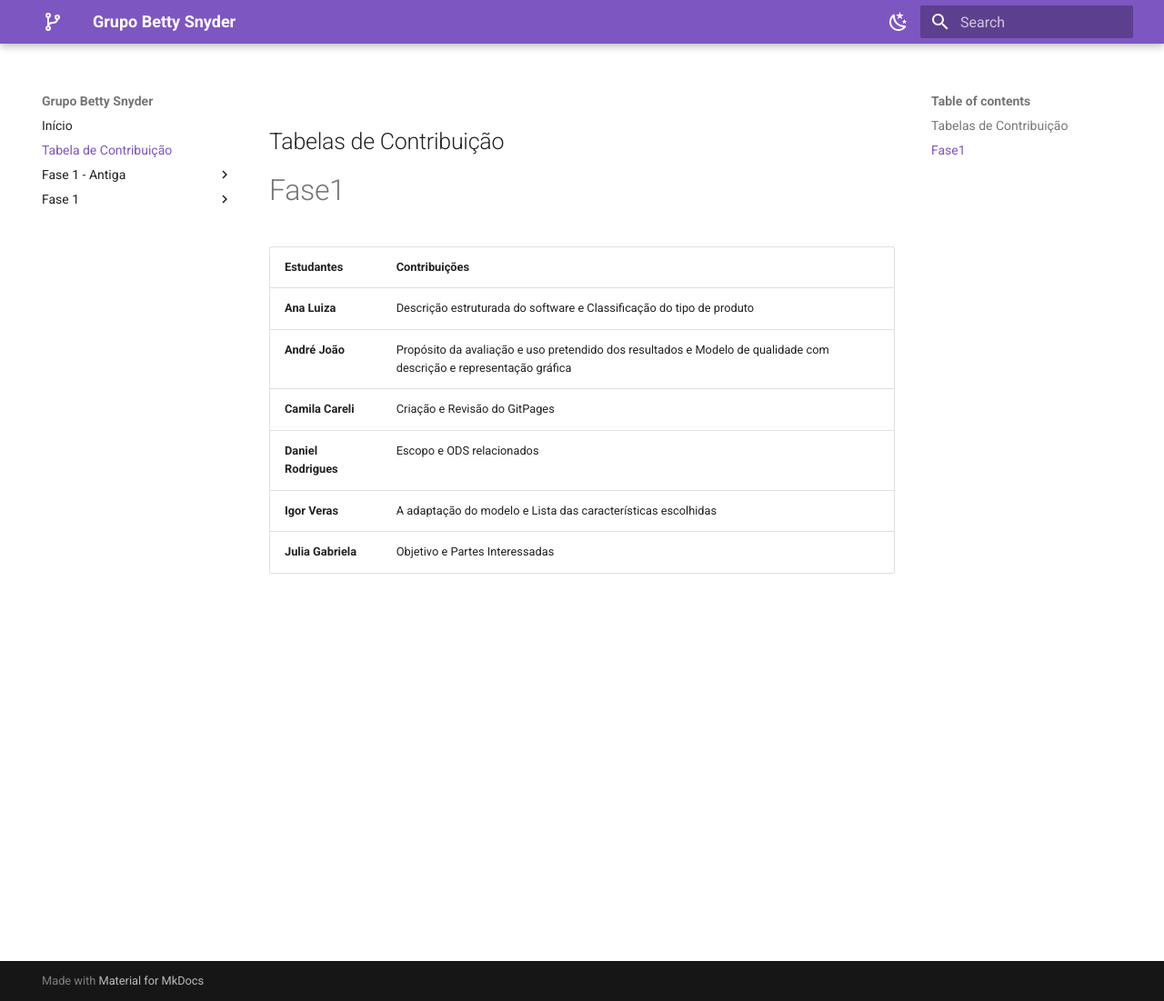
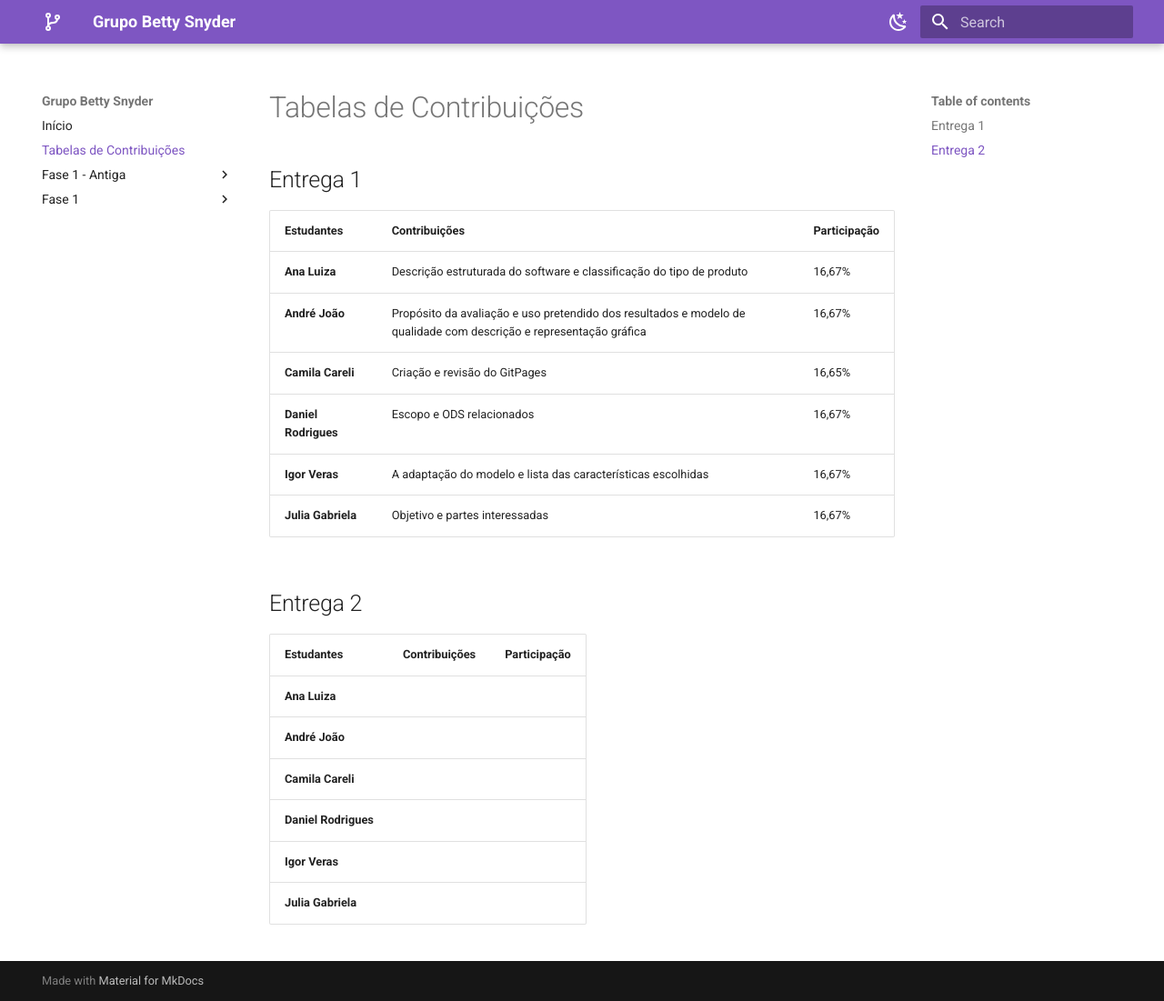
Before and after one commit to Ana-Luiza-SC/2026-1_T01_BETTY_SNYDER, an MkDocs documentation site: the page built from docs/contribuicao.md, in a window 1280 px wide and 1101 px high. Shown: the whole window at 91% size. Built offline with MkDocs 1.6.1 and Material for MkDocs 9.7.7, drawn with Linux system fonts in a browser that asks for light colours.

Commit message:
fix(contribuicao): Atualizar tabela de contribuição da entrega 1

```diff
--- a/docs/contribuicao.md
+++ b/docs/contribuicao.md
@@ -1,12 +1,22 @@
-## Tabelas de Contribuição
 
-# Fase1
+## Entrega 1
 
-|Estudantes            | Contribuições                                                    |
-| ------------------- | -------------------------------------------------------------- |
-| **Ana Luiza**    | Descrição estruturada do software e Classificação do tipo de produto   |
-| **André João** | Propósito da avaliação e uso pretendido dos resultados e Modelo de qualidade com descrição e representação gráfica  |
-| **Camila Careli** | Criação e Revisão do GitPages        |
-| **Daniel Rodrigues**      | Escopo e ODS relacionados |
-| **Igor Veras**         | A adaptação do modelo e Lista das características escolhidas                      |
-| **Julia Gabriela**    |  Objetivo e Partes Interessadas    |
+| Estudantes            | Contribuições                                                                 | Participação |
+| --------------------- | ----------------------------------------------------------------------------- | ------------ |
+| **Ana Luiza**         | Descrição estruturada do software e classificação do tipo de produto          | 16,67%       |
+| **André João**        | Propósito da avaliação e uso pretendido dos resultados e modelo de qualidade com descrição e representação gráfica | 16,67% |
+| **Camila Careli**     | Criação e revisão do GitPages                                                 | 16,65%       |
+| **Daniel Rodrigues**  | Escopo e ODS relacionados                                                     | 16,67%       |
+| **Igor Veras**        | A adaptação do modelo e lista das características escolhidas                  | 16,67%       |
+| **Julia Gabriela**    | Objetivo e partes interessadas                                                | 16,67%       |
+
+## Entrega 2
+
+| Estudantes            | Contribuições                                                                 | Participação |
+| --------------------- | ----------------------------------------------------------------------------- | ------------ |
+| **Ana Luiza**         |           |        |
+| **André João**        |  |  |
+| **Camila Careli**     |                                                  |        |
+| **Daniel Rodrigues**  |                                                      |        |
+| **Igor Veras**        |                   |        |
+| **Julia Gabriela**    |                                                 |      |
--- a/mkdocs.yml
+++ b/mkdocs.yml
@@ -27,7 +27,7 @@ theme:
 
 nav:
   - Início: inicio.md
-  - Tabela de Contribuição: contribuicao.md
+  - Tabelas de Contribuições: contribuicao.md
   - "Fase 1 - Antiga":
     - Contextualização do Projeto e do Sistema: fase1/fase1_contextualizacao.md
     - Partes Interessadas: fase1/fase1_stakeholders.md
```
